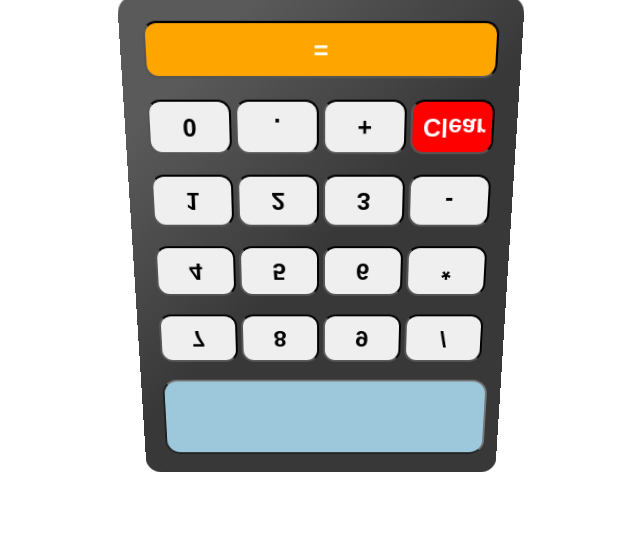
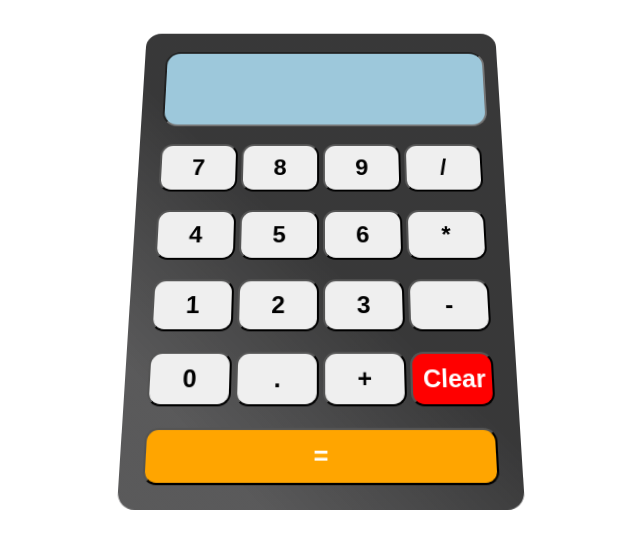
Before and after one commit to Timmy6244/Simple-Calculator, a plain HTML site: page index.html in a window 1280 px wide. Shown: the whole page, without its empty margins (319-959 px from the left). Drawn offline with Linux system fonts and the light colour scheme.

Commit message:
second commit

```diff
--- a/styles.css
+++ b/styles.css
@@ -10,7 +10,7 @@ body{
 }
 .calculator{
 	background: linear-gradient(45deg, rgba(82, 80, 80, 0.1)15%, rgba(21, 21, 21, 0.5)50%), rgba(22, 22, 24, 0.7)25%;
-  transform: perspective(800px) rotateX(165deg);
+  transform: perspective(800px) rotateX(15deg);
 	padding: 22px;
 	height: max-content;
 	border-radius: 1rem;
@@ -22,6 +22,11 @@ body{
 	height: 80px;
 	background: rgb(157, 200, 219);
 	/* border: none; */
+}
+input[type="text"] {
+	font-size: 1.5rem;
+	color: #fff;
+	text-align: left;
 }
 
 input[type="button"] {
```
